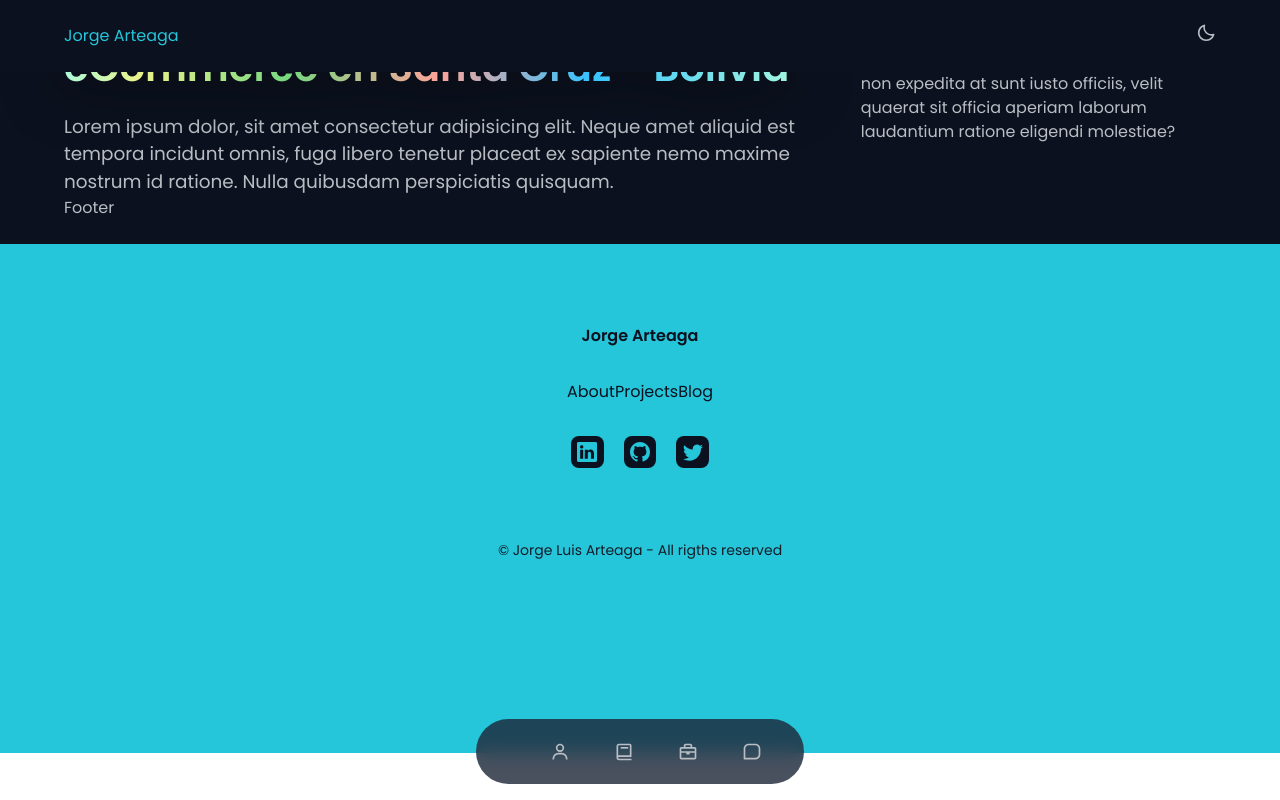
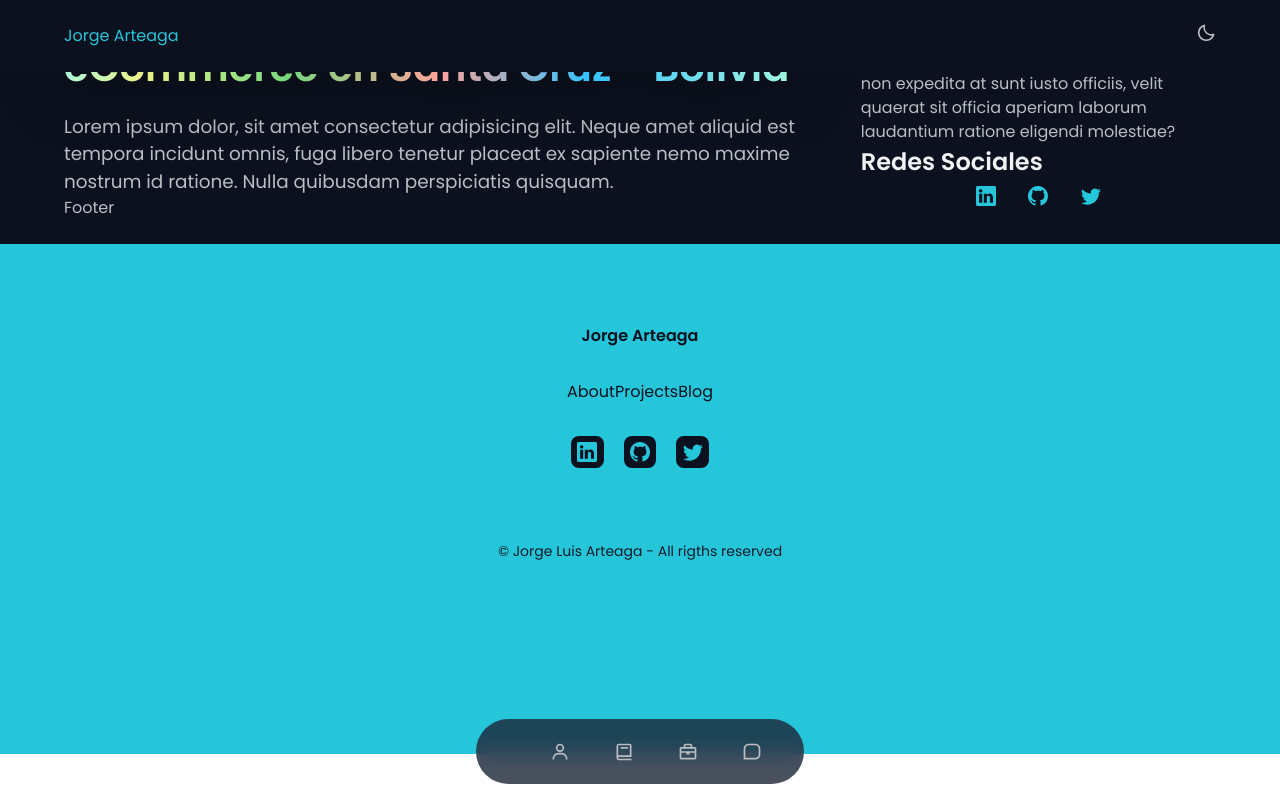
Before and after one commit to jlarteagap/portfolio, a Next.js app: page /blog in a window 1280 px wide. Built offline with nearby package versions, Linux system fonts and the light colour scheme.

Commit message:
[API] social media

```diff
--- a/pages/_app.js
+++ b/pages/_app.js
@@ -8,7 +8,7 @@ export default function MyApp({ Component, pageProps }) {
     <ThemeContextWrapper>
       <Layout>
         <Component {...pageProps} />
-      </Layout>
+      </Layout >
     </ThemeContextWrapper>
   )
 }
--- /dev/null
+++ b/pages/api/about.ts
@@ -0,0 +1,14 @@
+import { NextApiRequest, NextApiResponse } from "next"
+
+const apiAbout = (req: NextApiRequest, res: NextApiResponse) => {
+    return res.status(200).json({
+        social: {
+            github: 'https://github.com/jlarteagap',
+            linkedin: 'https://www.linkedin.com/in/jorge-luis-arteaga-perez/',
+            twitter: 'https://twitter.com/jlarteagap'
+        }
+    })
+
+}
+
+export default apiAbout
--- a/pages/blog/index.jsx
+++ b/pages/blog/index.jsx
@@ -1,6 +1,7 @@
 import React from "react";
+import { Social } from "../../src/components/social";
 
-function Blog() {
+function Blog({ data: { social } }) {
   return (
     <section className="container blog_content">
       <article className="content ">
@@ -24,9 +25,22 @@ function Blog() {
         Voluptatem ducimus voluptatibus eos, tenetur, omnis non expedita at sunt
         iusto officiis, velit quaerat sit officia aperiam laborum laudantium
         ratione eligendi molestiae?
+        <h3 className="is-size-4">Redes Sociales</h3>
+        <Social social={social} />
       </aside>
     </section>
   );
 }
 
+export async function getServerSideProps() {
+  const res = await fetch("http://localhost:3000/api/about");
+  const data = await res.json();
+
+  return {
+    props: {
+      data,
+    },
+  };
+}
+
 export default Blog;
--- a/src/components/blog/BlogList.js
+++ b/src/components/blog/BlogList.js
@@ -20,7 +20,6 @@ export default function BlogList() {
         {
             blog.map((item, index) => {
                 const { title, link } = item;
-                console.log(title.rendered)
                 return(
                     <div className="blog__card" key={index}>
                         <div className="blog__content__img">
--- a/src/components/footer.js
+++ b/src/components/footer.js
@@ -1,5 +1,5 @@
 import React from 'react'
-import { BsLinkedin, BsGithub, BsTwitter } from 'react-icons/bs'
+import { Social } from './social'
 
 const Footer = ({ siteTitle }) => {
   return (
@@ -19,32 +19,7 @@ const Footer = ({ siteTitle }) => {
             </a>
           </li>
         </ul>
-        <ul className="footer__social">
-          <a
-            href="https://www.linkedin.com/in/jorge-luis-arteaga-perez/"
-            target="_blank"
-            className="footer__social-link"
-            rel="noreferrer"
-          >
-            <BsLinkedin />
-          </a>
-          <a
-            href="https://github.com/jlarteagap"
-            target="_blank"
-            className="footer__social-link"
-            rel="noreferrer"
-          >
-            <BsGithub />
-          </a>
-          <a
-            href="https://twitter.com/jlarteagap"
-            target="_blank"
-            rel="noreferrer"
-            className="footer__social-link"
-          >
-            <BsTwitter />
-          </a>
-        </ul>
+        <Social />
         <span className="footer__copy">
           &#169; Jorge Luis Arteaga - All rigths reserved
         </span>
--- /dev/null
+++ b/src/components/social.js
@@ -0,0 +1,50 @@
+import { useEffect, useState } from "react";
+import { BsLinkedin, BsGithub, BsTwitter } from "react-icons/bs";
+
+export const Social = () => {
+  const [social, setSocial] = useState("");
+  useEffect(() => {
+    const url = 'http://localhost:3000/api/about';
+
+    fetch(url)
+    .then(res => res.json())
+    .then(data => {
+        setSocial(data.social);
+    })
+  }, []);
+  return (
+
+    <ul className="footer__social">
+      <li>
+        <a
+          href={social.linkedin}
+          target="_blank"
+          className="footer__social-link"
+          rel="noreferrer"
+        >
+          <BsLinkedin />
+        </a>
+      </li>
+      <li>
+        <a
+          href={social.github}
+          target="_blank"
+          className="footer__social-link"
+          rel="noreferrer"
+        >
+          <BsGithub />
+        </a>
+      </li>
+      <li>
+        <a
+          href={social.twitter}
+          target="_blank"
+          rel="noreferrer"
+          className="footer__social-link"
+        >
+          <BsTwitter />
+        </a>
+      </li>
+    </ul>
+  );
+};
```
Also changed, not shown: pages/index.js (+13 -2 lines).
